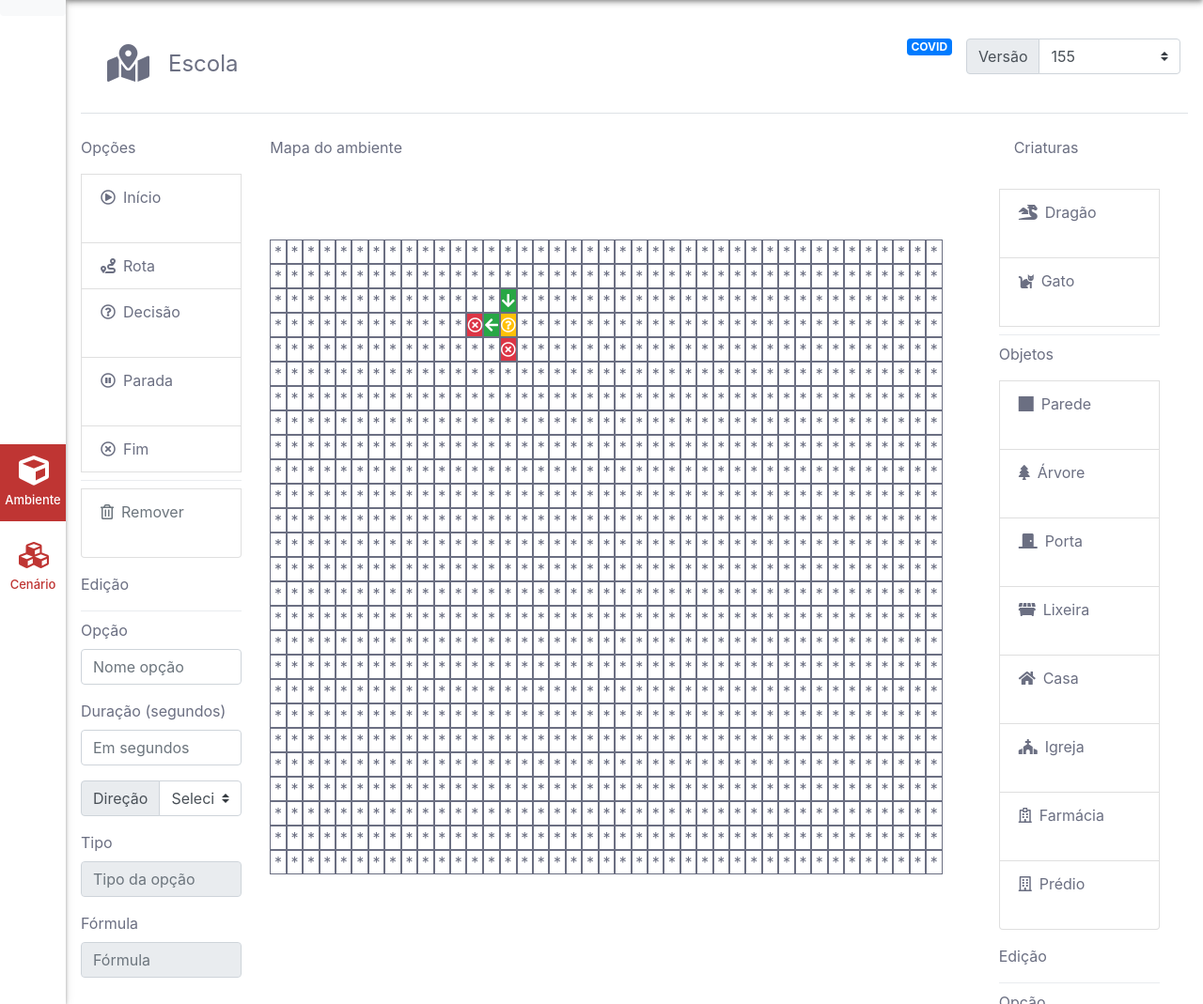
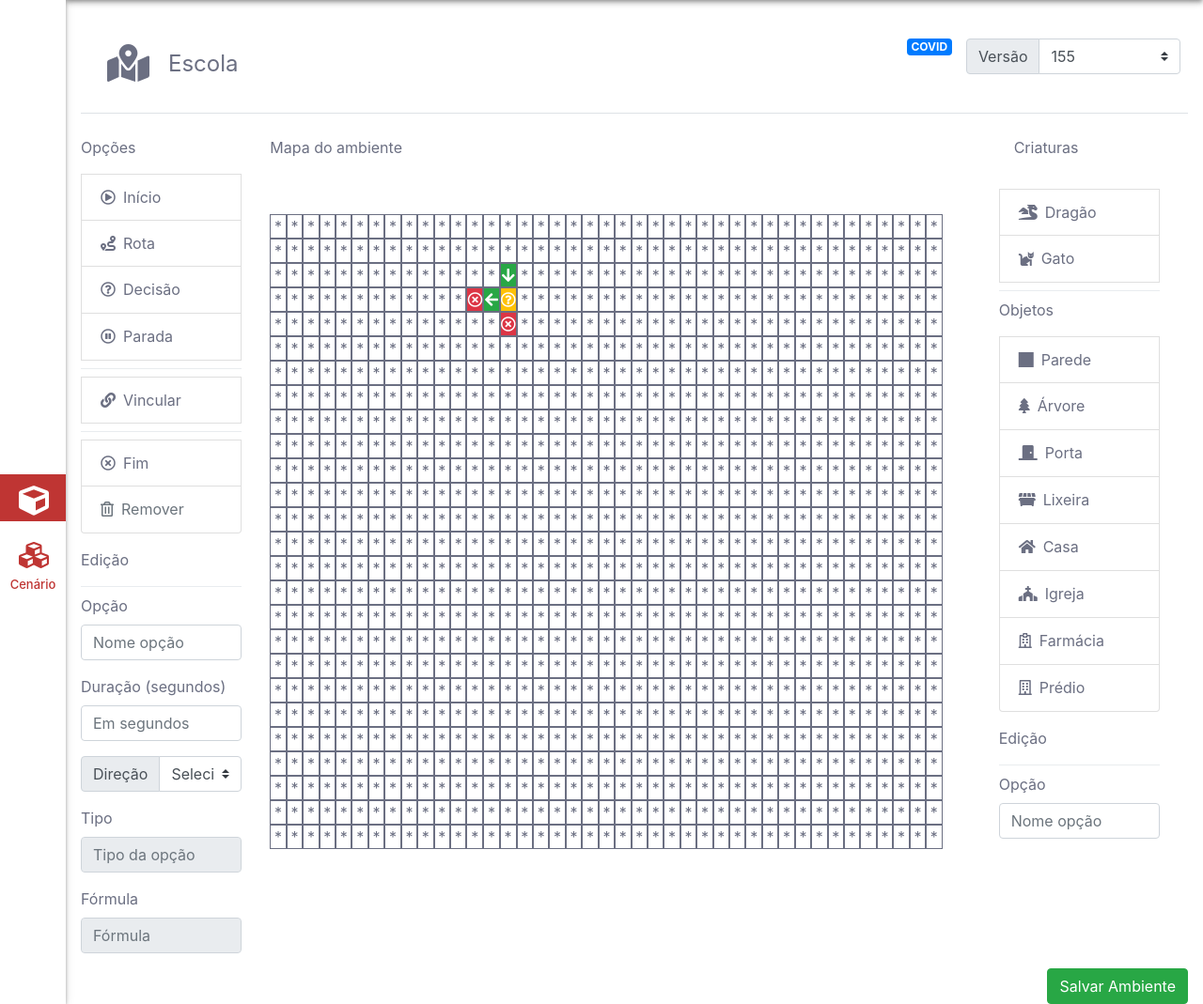
Before and after one commit to rauldosS/simulador, a Django app: page /ambiente/1/155 in a window 1280 px wide. Shown: the part 65-1134 px from the top of the page at 94% size. Run offline with Django 3.2, Linux system fonts and the light colour scheme; data comes from the database, SQL or seed files in the repository; both versions use the stored data as it was after the commit; some libraries are stand-ins or nearby versions.

Commit message:
update simulador

```diff
--- a/ambiente/templates/ambiente/ambiente.html
+++ b/ambiente/templates/ambiente/ambiente.html
@@ -26,6 +26,14 @@
     .coluna-mapa {
         width: 2.5%;
         height: 2.5%;
+    }
+
+    .list-group-item {
+        max-height: 50px
+    }
+
+    a.active:not([href]):hover {
+        color: #FFF;
     }
 </style>
 
@@ -59,12 +67,14 @@
                     <div class="col-2">
                         <p class="pt-3">Opções</p>
                         <div class="list-group">
-                            <a onclick="selecionarTipo('I')" tipo='I' class="list-group-item list-group-item-action"><i class="far fa-play-circle mr-2"></i>Início</a>
-                            <a onclick="selecionarTipo('R')" tipo='R' class="list-group-item list-group-item-action"><i class="fas fa-route mr-2"></i>Rota</a>
-                            <a onclick="selecionarTipo('D')" tipo='D' class="list-group-item list-group-item-action"><i class="far fa-question-circle mr-2"></i>Decisão</a>
-                            <a onclick="selecionarTipo('P')" tipo='P' class="list-group-item list-group-item-action"><i class="far fa-pause-circle mr-2"></i>Parada</a>
-                            <a onclick="selecionarTipo('F')" tipo='F' class="list-group-item list-group-item-action"><i class="far fa-times-circle mr-2"></i>Fim</a>
+                            <a id="selecionar_I" onclick="selecionarTipo('I')" tipo='I' class="list-group-item list-group-item-action"><i class="far fa-play-circle mr-2"></i>Início</a>
+                            <a id="selecionar_R" onclick="selecionarTipo('R')" tipo='R' class="list-group-item list-group-item-action"><i class="fas fa-route mr-2"></i>Rota</a>
+                            <a id="selecionar_D" onclick="selecionarTipo('D')" tipo='D' class="list-group-item list-group-item-action"><i class="far fa-question-circle mr-2"></i>Decisão</a>
+                            <a id="selecionar_P" onclick="selecionarTipo('P')" tipo='P' class="list-group-item list-group-item-action"><i class="far fa-pause-circle mr-2"></i>Parada</a>
                             <div class="dropdown-divider"></div>
+                            <a id="vincular" onclick="vincularAtividade()" tipo='F' class="list-group-item list-group-item-action"><i class="fas fa-link mr-2"></i>Vincular</a>
+                            <div class="dropdown-divider"></div>
+                            <a id="selecionar_F" onclick="selecionarTipo('F')" tipo='F' class="list-group-item list-group-item-action"><i class="far fa-times-circle mr-2"></i>Fim</a>
                             <a id="remover_atividade" onclick="selecionarTipo('Remover')" tipo='Remover' class="list-group-item list-group-item-action disabled"><i class="far fa-trash-alt mr-2"></i>Remover</a>
                         </div>
                         <p class="pt-3">Edição</p>
@@ -105,9 +115,12 @@
                     <!-- Mapa do ambiente -->
                     <div class="row col-8">
                         <div class="row col-12">
-                            <div class="col-12">
+                            <div class="col-6">
                                 <p class="pt-3">Mapa do ambiente</p>
                             </div>
+                            <p class="col-5 text-right align-self-center">
+                                <span id="descricao_atividade" class="badge badge-primary"></span>
+                            </p>
                             <div class="col-12 d-flex" id="ambiente">
                             </div>
                         </div>
@@ -168,6 +181,7 @@
 </div>
 
 <script>
+    const descricao_atividade = document.getElementById("descricao_atividade")
     const id_ambiente = {{ ambiente.id }}
     const ambiente = document.getElementById('ambiente')
     const atividades = {
@@ -250,7 +264,13 @@
         document.querySelectorAll('[tipo]').forEach(el => { el.classList = 'list-group-item list-group-item-action' })
 
         objeto_selecionado = icone
-        document.querySelector(tipo == 'O' ? `[tipo="${dado}"]` : `[tipo="${tipo}"]`).classList.add(tipo == 'O' ? atividades['O'][1] : atividades[tipo][1], 'text-white')
+        document.querySelector(tipo == 'O' ? `[tipo="${dado}"]` : `[tipo="${tipo}"]`)
+            .classList.add(tipo == 'O' ? atividades['O'][1] : atividades[tipo][1], 'text-white')
+
+        tipo == 'I' ? descricao_atividade.textContent = 'Selecione uma atividade no mapa do ambiente para definir o início' :
+            tipo == 'Rota' ? descricao_atividade.textContent = 'Selecione uma atividade no mapa do ambiente para uma rota' : descricao_atividade.textContent = 'ok'
+
+        carregar_configuracoes(false)
     }
 
     ativarAtividade = (coordenada) => {
@@ -260,6 +280,8 @@
     configurarAtividade = (coordenada, tipo) => {
         criarPropriedadesAtividade(coordenada, tipo)
         atualizarMenuEdicao(coordenada[0]+coordenada[1], tipo)
+
+        carregar_configuracoes(false)
     }
 
     criarPropriedadesAtividade = (coordenada, tipo) => {
@@ -324,7 +346,10 @@
 
         atividade_marcada.innerHTML = '*'
         atividade_marcada.classList.remove('atividade_marcada', atividades[tipo][1], 'atividade_selecionada')
+        atividade_marcada.setAttribute('tipo_atividade', '0')
         atividade_marcada.setAttribute('onclick', `ativarAtividade('${atividade}')`)
+
+        carregar_configuracoes(false)
     }
 
     atualizarAtributoAtividade = (atividade, elemento, atributo) => {
@@ -378,6 +403,11 @@
     adicionarObjeto = (icone) => {
         tipo_selecionado = 'O'
         objeto_selecionado = icone
+    }
+
+    vincularAtividade = () => {
+        console.log('vincularAtividade')
+        document.getElementById('vincular').classList.add('active')
     }
 
     gerarMapaSimulacao = (inicio) => {
@@ -486,7 +516,7 @@
         const ambiente = {'ambiente': `{{ ambiente.id }}`}
         dados = Object.assign(dados, ambiente)
 
-        const mapa = gerarMapaSimulacao(document.querySelector("[tipo_atividade='I']"))
+        // const mapa = gerarMapaSimulacao(document.querySelector("[tipo_atividade='I']"))
 
         atividades_selecionadas.forEach(atividade => {
             let id = `${ atividade.getAttribute('id') }`
@@ -529,7 +559,27 @@
 
     /* -> Carregar ambiente <--------------------------------------------------- */
 
+    carregar_configuracoes = (primeiro_acesso) => {
+        /* Verificando se existe algum início */
+        if (document.querySelector('[tipo_atividade="I"]')) {
+
+            console.log(document.querySelector('[tipo_atividade="I"]'))
+
+            document.getElementById('selecionar_I').classList.remove('bg-primary-bootstrap', 'text-white')
+            document.getElementById('selecionar_I').classList.add('disabled')
+        } else {
+            document.getElementById('selecionar_I').classList.remove('disabled')
+        }
+    }
+
     carregar_atividades()
+    carregar_configuracoes(true)
+
+    /* -> Atalhos de teclado <--------------------------------------------------- */
+
+    document.onkeypress = function(evento) {
+        if (evento.keyCode == 118) { vincularAtividade() }
+    }
 </script>
 
 {% endblock %}
```
Also changed, not shown: db.sqlite3.
